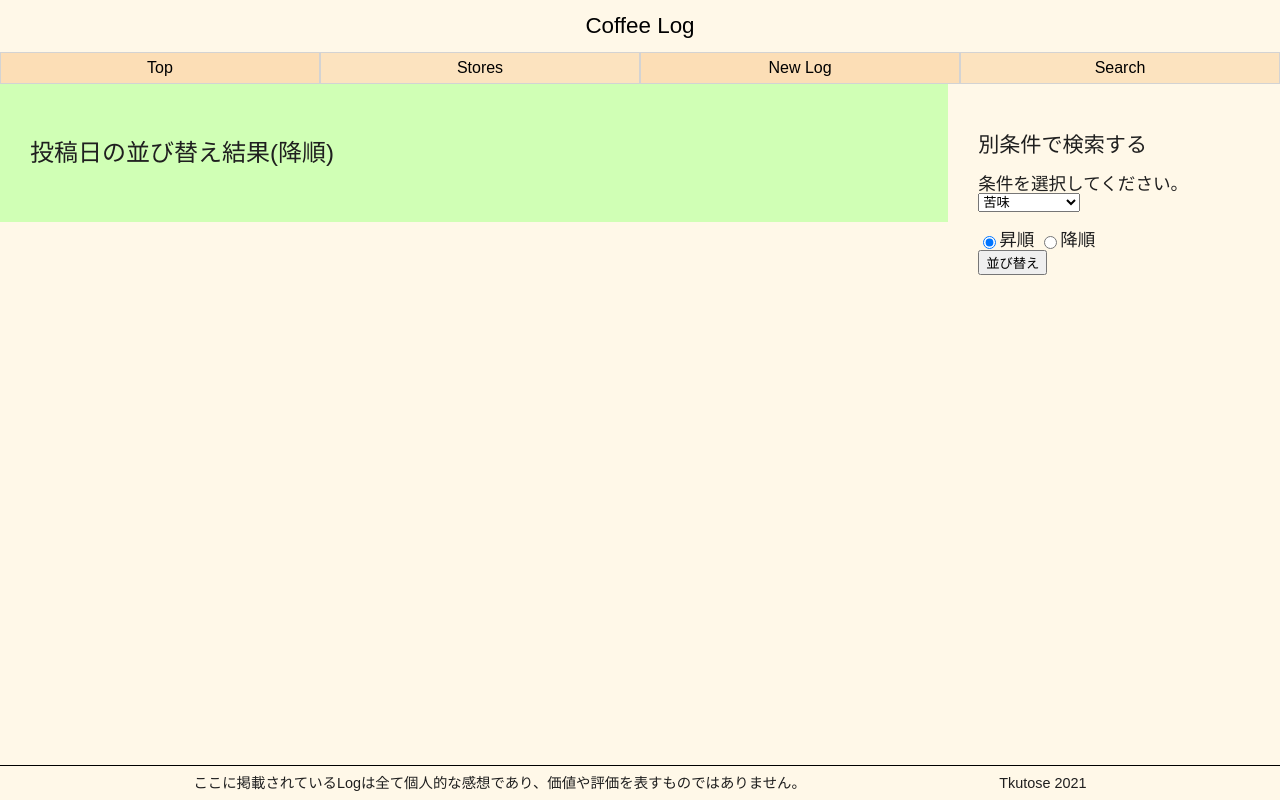
After one commit to Tkutose/coffeelog, a Django app: page /search/?type=sort&col=date&target=desc in a window 1280 px wide. The commit adds this page. Run offline with Django 3.2, Linux system fonts and the light colour scheme; data that the repository does not hold is empty.

Commit message:
検索画面の追加

```diff
--- a/coffeelog/static/coffeelog/css/parts/_navigate-block.scss
+++ b/coffeelog/static/coffeelog/css/parts/_navigate-block.scss
@@ -27,12 +27,12 @@ $_stripe2: #facf9880;
     background-color: $_stripe1;
 }
 
-.navigate__new{
+.navigate__store{
     @include nav-block;
     background-color: $_stripe2;
 }
 
-.navigate__store{
+.navigate__new{
     @include nav-block;
     background-color: $_stripe1;
 }
--- /dev/null
+++ b/coffeelog/static/coffeelog/css/parts/_sort-block.scss
@@ -0,0 +1,18 @@
+.sort {
+    font-size: 110%;
+    padding: 30px;
+}
+
+.sort__title {
+    font-size: 120%;
+    margin-top: 20px;
+    margin-bottom: 20px;
+}
+
+.sort__col {
+    margin-top: 20px;
+}
+
+.sort__target {
+    margin-top: 20px;
+}
--- a/coffeelog/static/coffeelog/css/style.css
+++ b/coffeelog/static/coffeelog/css/style.css
@@ -215,6 +215,25 @@
   color: #fff;
 }
 
+.sort {
+  font-size: 110%;
+  padding: 30px;
+}
+
+.sort__title {
+  font-size: 120%;
+  margin-top: 20px;
+  margin-bottom: 20px;
+}
+
+.sort__col {
+  margin-top: 20px;
+}
+
+.sort__target {
+  margin-top: 20px;
+}
+
 .other {
   border: solid 1px #7e7e7e;
   height: 100%;
@@ -291,7 +310,7 @@
   background-color: #fadeba80;
 }
 
-.navigate__new {
+.navigate__store {
   border: solid #d3d3d3 1px;
   font-size: 100%;
   height: 40%;
@@ -302,11 +321,11 @@
   background-color: #facf9880;
 }
 
-.navigate__new:hover {
+.navigate__store:hover {
   background-color: #fadeba80;
 }
 
-.navigate__store {
+.navigate__new {
   border: solid #d3d3d3 1px;
   font-size: 100%;
   height: 40%;
@@ -317,7 +336,7 @@
   background-color: #facf989d;
 }
 
-.navigate__store:hover {
+.navigate__new:hover {
   background-color: #fadeba80;
 }
 
--- a/coffeelog/static/coffeelog/css/style.scss
+++ b/coffeelog/static/coffeelog/css/style.scss
@@ -7,6 +7,7 @@
 @import  'parts/items-block';
 @import  'parts/stores-block';
 @import  'parts/storeform-block';
+@import  'parts/sort-block';
 @import  'parts/other-block';
 @import  'parts/main-block';
 @import  'parts/new-block';
--- a/coffeelog/templates/coffeelog/base.html
+++ b/coffeelog/templates/coffeelog/base.html
@@ -16,9 +16,9 @@
         <a class="header__text" href="{% url 'coffeelog:list' %}">Coffee Log </a>
         <div class="navigate">
             <a class="navigate__top" href="{% url 'coffeelog:list' %}" > Top</a>
+            <a class="navigate__store" href="{% url 'coffeelog:store' %}" > Stores</a>
             <a class="navigate__new" href="{% url 'coffeelog:new' %}" > New Log</a>
-            <a class="navigate__store" href="{% url 'coffeelog:store' %}" > Stores</a>
-            <a class="navigate__search" href="{% url 'coffeelog:list' %}" > Search</a>
+            <a class="navigate__search" href="{% url 'coffeelog:search' %}?type=sort&col=date&target=desc" > Search</a>
         </div>
     </header>
 
--- /dev/null
+++ b/coffeelog/templates/coffeelog/search_list.html
@@ -0,0 +1,55 @@
+{% extends 'coffeelog/base.html' %}
+{% load coffeelog.func_libs %}
+
+
+{% block title %} Top {% endblock %}
+
+{% block top %}
+<div class="top top--list">
+    <p class="top__text">{{ col | col_jp }}{{ kind }}</p>
+</div>
+{% endblock %}
+
+
+{% block main %}
+
+<ul>
+    {% for log in results %}
+    <li class="items">
+        <div class="items__shop">{{ log | get_col:col }}</div>
+        <a href="{% url 'coffeelog:detail' log.id %}">
+            <div class="items__name">{{log.hot|hot_or_ice}}&nbsp;{{ log.product }}&emsp;￥{{ log.price }}</div>
+        </a>
+    </li>
+    {% endfor %}
+</ul>
+
+{% endblock %}
+
+
+{% block sub %}
+<div class="main__sub">
+    <form class="sort" method="GET" action="{% url 'coffeelog:search' %}">
+    <p class="sort__title">別条件で検索する</p>
+    <input type="hidden" name="type" value="sort">
+    <div class="sort__col">
+            条件を選択してください。
+            <select name="col">
+                <option value="bitter">苦味</option>
+                <option value="acidity">酸味</option>
+                <option value="smell">香り</option>
+                <option value="after">後味</option>
+                <option value="likely">個人的な好み</option>
+                <option value="date">投稿日</option>
+            </select>
+        </div>
+
+        <div class="sort__target">
+            <input type="radio" name="target" value="asc" checked>昇順
+            <input type="radio" name="target" value="desc">降順
+        </div>
+        <input type="submit" value="並び替え">
+
+    </form>
+</div>
+{% endblock %}
--- a/coffeelog/templates/coffeelog/store_list.html
+++ b/coffeelog/templates/coffeelog/store_list.html
@@ -6,7 +6,7 @@
 
 {% block top %}
 <div class="top top--list">
-    <p class="top__text">Logの投稿されたお店 一覧</p>
+    <p class="top__text">Logの投稿されたお店</p>
 </div>
 {% endblock %}
 
@@ -16,7 +16,7 @@
 <ul>
     {% for store in store_list %}
     <li class="stores">
-        <a href="{% url 'coffeelog:list' %}" class="stores__name">{{ store.name }}</a>
+        <a href="{% url 'coffeelog:search' %}?type=narrow&col=store__name&target={{store.name}}" class="stores__name">{{ store.name }}</a>
         <p class="stores__count">Log投稿数:{{ counts | log_count:store.name }}</p>
     </li>
     {% endfor %}
--- a/coffeelog/templatetags/coffeelog/func_libs.py
+++ b/coffeelog/templatetags/coffeelog/func_libs.py
@@ -1,7 +1,18 @@
 from coffeelog.models import Log, Store
 from django import template
+from datetime import datetime as dt
 
 register = template.Library()
+
+jp_dict ={
+    'bitter':'苦味',
+    'acidity':'酸味',
+    'smell':'香り',
+    'after':'後味',
+    'likely':'個人的な好み',
+    'store__name':'店名',
+    'date':'投稿日'
+}
 
 @register.filter(name ="change_star")
 def change_star(column):
@@ -30,6 +41,7 @@ def out_temperature(bool):
     else:
         return 'ICE'
 
+
 @register.filter(name ='form_add_class')
 def out_form_item(elem, block_name):
     '''
@@ -49,3 +61,28 @@ def out_count_log(counts, store_name):
     '''
 
     return counts[store_name]
+
+
+@register.filter(name ='get_col')
+def out_column_data(log, col):
+    '''
+    Logのオブジェクトとカラム名を受け取って
+    検索のために辞書型に変換後
+    そのカラムの日本語名と値を返す
+    '''
+    if col=='store__name':
+        return ''
+
+    if col=='date':
+        return out_jp_col(col)+':'+log.__dict__[col].strftime('%Y/%m/%d')
+
+    return out_jp_col(col)+':'+str(log.__dict__[col])
+
+
+@register.filter(name ='col_jp')
+def out_jp_col(col):
+    '''
+    カラム名を日本語に変換
+    '''
+
+    return jp_dict[col]
--- a/coffeelog/urls.py
+++ b/coffeelog/urls.py
@@ -10,4 +10,5 @@ urlpatterns = [
     path('new/store', views.StoreCreate.as_view(), name='new_store'),
     path('update/<int:pk>', views.LogUpdate.as_view(), name='update'),
     path('store/', views.StoreList.as_view(), name='store'),
+    path('search/', views.SearchList.as_view(), name='search'),
 ]
--- a/coffeelog/views.py
+++ b/coffeelog/views.py
@@ -1,6 +1,8 @@
+from django.forms.widgets import SplitDateTimeWidget
 from django.urls import reverse
 from django.views import generic
 from django.db.models import Count
+from django.http import Http404
 from .models import Log, Store
 from .forms import LogForm, StoreForm
 
@@ -104,3 +106,41 @@ class StoreCreate(generic.CreateView):
 
     def get_success_url(self):
         return reverse('coffeelog:new')
+
+
+class SearchList(generic.ListView):
+    '''
+    指定されたキーワードで絞込み検索を行い、結果を表示する
+    '''
+    template_name = 'coffeelog/search_list.html'
+    model = Log
+
+
+    def get_context_data(self, **kwargs):
+        '''
+        type:並び替えならsort、絞り込みならnarrow
+        col:列名
+        target:条件
+        '''
+        context = super().get_context_data(**kwargs)
+        type = self.request.GET['type']
+        col = self.request.GET['col']
+        target = self.request.GET['target']
+        context['col'] = col
+        try:
+            if(type=='narrow'):
+                context['results'] = Log.objects.filter(**{col: target})
+                context['kind'] = ':{}の絞り込み結果'.format(target)
+
+            elif(target=='asc'):
+                context['results'] = Log.objects.order_by(col)
+                context['kind'] = 'の並び替え結果(昇順)'
+
+            elif(target=='desc'):
+                context['results'] = Log.objects.order_by(col).reverse()
+                context['kind'] = 'の並び替え結果(降順)'
+
+        except ValueError:
+            raise Http404("検索結果が見つかりませんでした。")
+
+        return context
```
